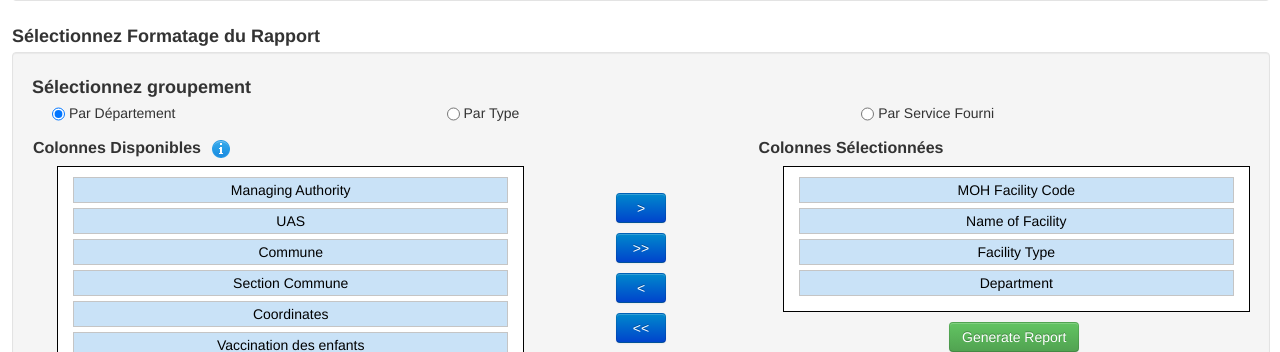
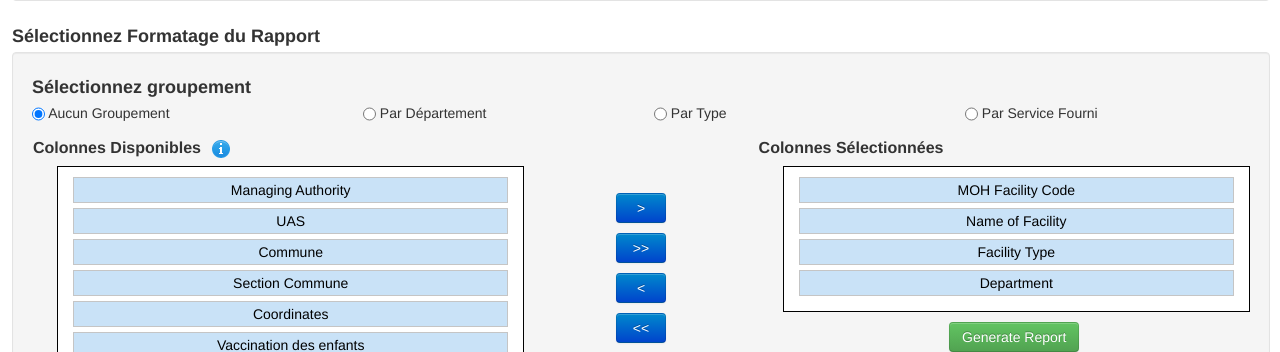
Before and after one commit to andrew-dubois/Carte_Sanitaire, a PHP site: page /cs/reports.php in a window 1280 px wide. Shown: the part 825-1177 px from the top of the page. Run offline with PHP 8.4, Linux system fonts and the light colour scheme.

Commit message:
Grouping by Type and Department

```diff
--- a/nbproject/private/private.xml
+++ b/nbproject/private/private.xml
@@ -6,12 +6,10 @@
             <file>file:/C:/xampp/htdocs/cs/index.php</file>
             <file>file:/C:/xampp/htdocs/cs/dcart.php</file>
             <file>file:/C:/xampp/htdocs/cs/lib/core/orgunitDHIS.php</file>
-            <file>file:/C:/xampp/htdocs/cs/fpdf181/fpdf.php</file>
             <file>file:/C:/xampp/htdocs/cs/lib/inc/advreps.php</file>
             <file>file:/C:/xampp/htdocs/cs/reports.php</file>
             <file>file:/C:/xampp/htdocs/cs/lib/core/dhisAPI.php</file>
             <file>file:/C:/xampp/htdocs/cs/inst.php</file>
-            <file>file:/C:/xampp/htdocs/cs/fpdf181/fpdf_1.php</file>
             <file>file:/C:/xampp/htdocs/cs/lib/inc/reports.php</file>
         </group>
     </open-files>
--- a/reports.php
+++ b/reports.php
@@ -469,7 +469,9 @@
                                             <select name="cmbDisponibles">
                                                 <option value="" selected>--</option>
                                                 <option value=">">(>)greater-than</option>
+                                                <option value=">=">(>)greater-than-equal-to</option>
                                                 <option value="<">(<)less-than</option>
+                                                <option value="<=">(<)less-than-equal-to</option>
                                                 <option value="=">(=)equal-to</option>
                                             </select>
                                             <input id="nmbDisponibles" name="nmbDisponibles" type="text" value="0" class="number">
@@ -479,7 +481,9 @@
                                             <select name="cmbMaternite">
                                                 <option value="" selected>--</option>
                                                 <option value=">">(>)greater-than</option>
+                                                <option value=">=">(>)greater-than-equal-to</option>
                                                 <option value="<">(<)less-than</option>
+                                                <option value="<=">(<)less-than-equal-to</option>
                                                 <option value="=">(=)equal-to</option>
                                             </select>
                                             <input id="nmbMaternite" name="nmbMaternite" type="text" value="0" class="number">
@@ -489,7 +493,9 @@
                                             <select name="cmbAccouchment">
                                                 <option value="" selected>--</option>
                                                 <option value=">">(>)greater-than</option>
+                                                <option value=">=">(>)greater-than-equal-to</option>
                                                 <option value="<">(<)less-than</option>
+                                                <option value="<=">(<)less-than-equal-to</option>
                                                 <option value="=">(=)equal-to</option>
                                             </select>
                                             <input id="nmbAccouchment" name="nmbAccouchment" type="text" value="0" class="number">
@@ -678,16 +684,20 @@
                                 </div>
                             </div>
                             <div class="row-fluid">
-                                <div class="span4">
-                                    <input id="rbGDepartment" checked type="radio" value="Department" name="grouping[]" class="radio" />
+                                <div class="span3">
+                                    <input id="rbGNone" checked type="radio" value="Non" name="grouping" class="radio" />
+                                    <label for="rbGNone">Aucun Groupement</label>
+                                </div>
+                                <div class="span3">
+                                    <input id="rbGDepartment" type="radio" value="Department" name="grouping" class="radio" />
                                     <label for="rbGDepartment">Par Département</label>
                                 </div>
-                                <div class="span4">
-                                    <input id="rbGType" type="radio" value="Department" name="grouping[]" class="radio" />
+                                <div class="span3">
+                                    <input id="rbGType" type="radio" value="Type" name="grouping" class="radio" />
                                     <label for="rbGType">Par Type</label>
                                 </div>
-                                <div class="span4">
-                                    <input id="rbGService" type="radio" value="Department" name="grouping[]" class="radio" />
+                                <div class="span3">
+                                    <input id="rbGService" type="radio" value="Service" name="grouping" class="radio" />
                                     <label for="rbGService">Par Service Fourni</label>
                                 </div>
                             </div>
```
Also changed, not shown: lib/inc/advreps.php (+48 -4 lines).
